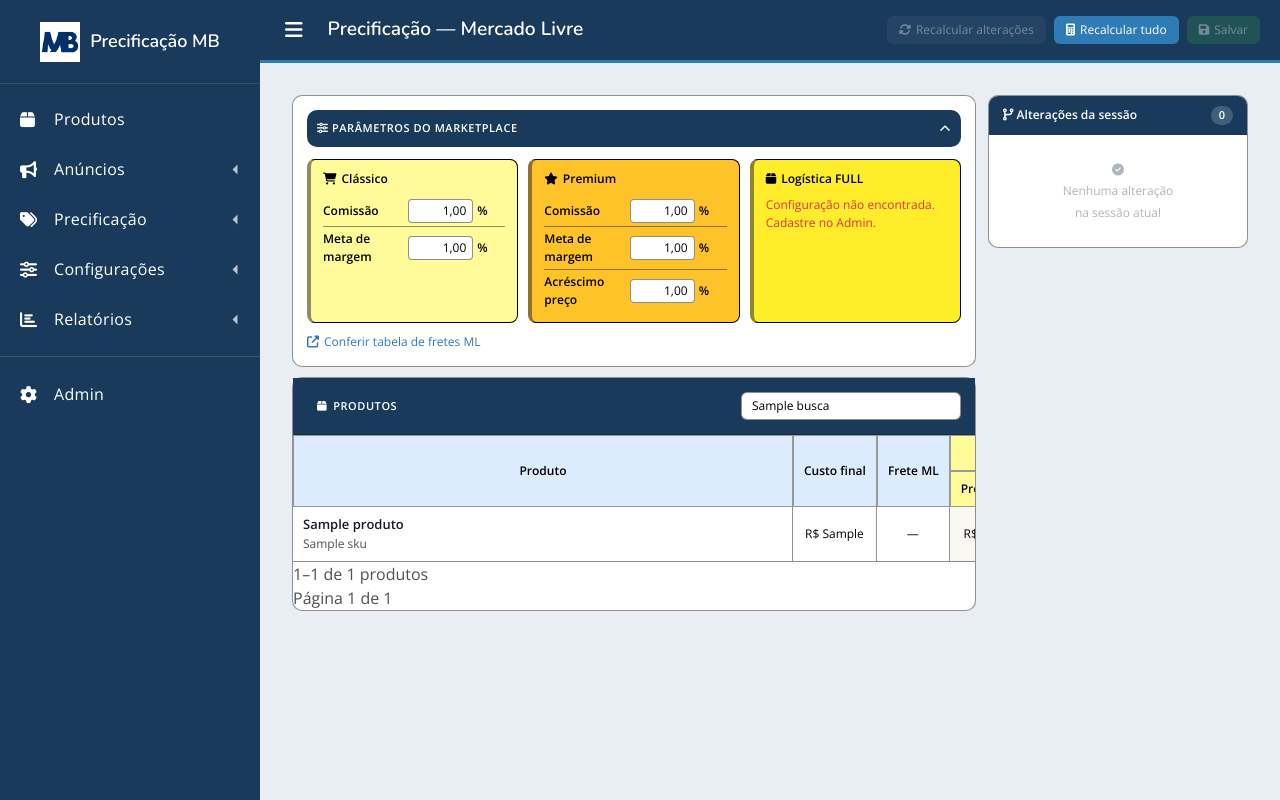
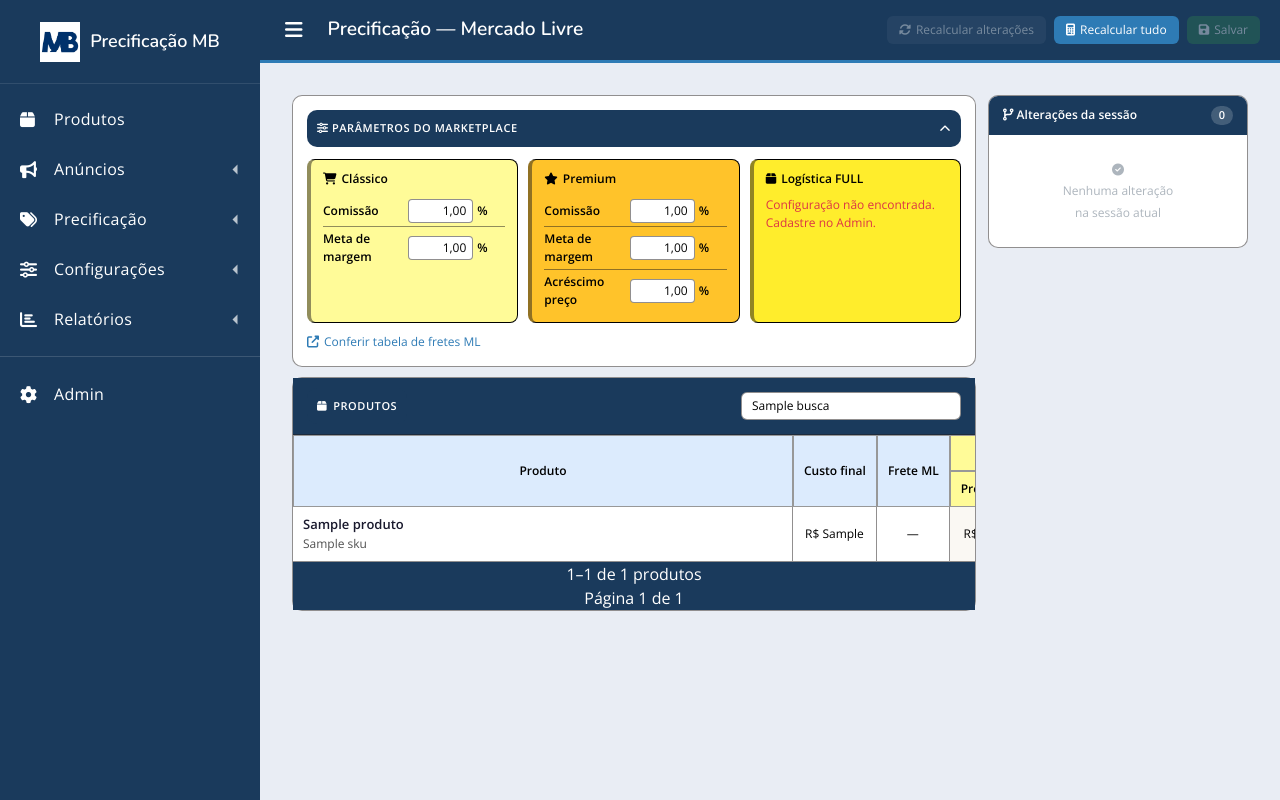
Before and after one commit to MatheusAp-MB/Projeto-Precificacao-MB, a Django app: template templates/precificacao/precificacao_ml.html in a window 1280 px wide. Run offline with Django 5.2, Linux system fonts and the light colour scheme; tables that the repository leaves empty hold one stand-in row (values such as "Sample post"); the template is opened without the code that fills it: values that come from a table or form of the project are taken from there, most other values are stand-ins (such as "Sample title", 1, 10 or a date in 2020); some libraries are stand-ins or nearby versions.

Commit message:
Ajuste visual no footer da tabela

```diff
--- a/static/css/precificacao_ml.css
+++ b/static/css/precificacao_ml.css
@@ -761,3 +761,14 @@
 #tabela-wrap > table > thead > tr > th{
     border: 0.1px solid #989898;
 }
+
+.paginacao{
+    background-color: #1a3a5c;
+    color: white;
+    text-align: center;
+}
+.paginacao > div > button {
+    background-color: rgb(183, 244, 255);
+    padding: 3px;
+    border-radius: 5px;
+}
```
